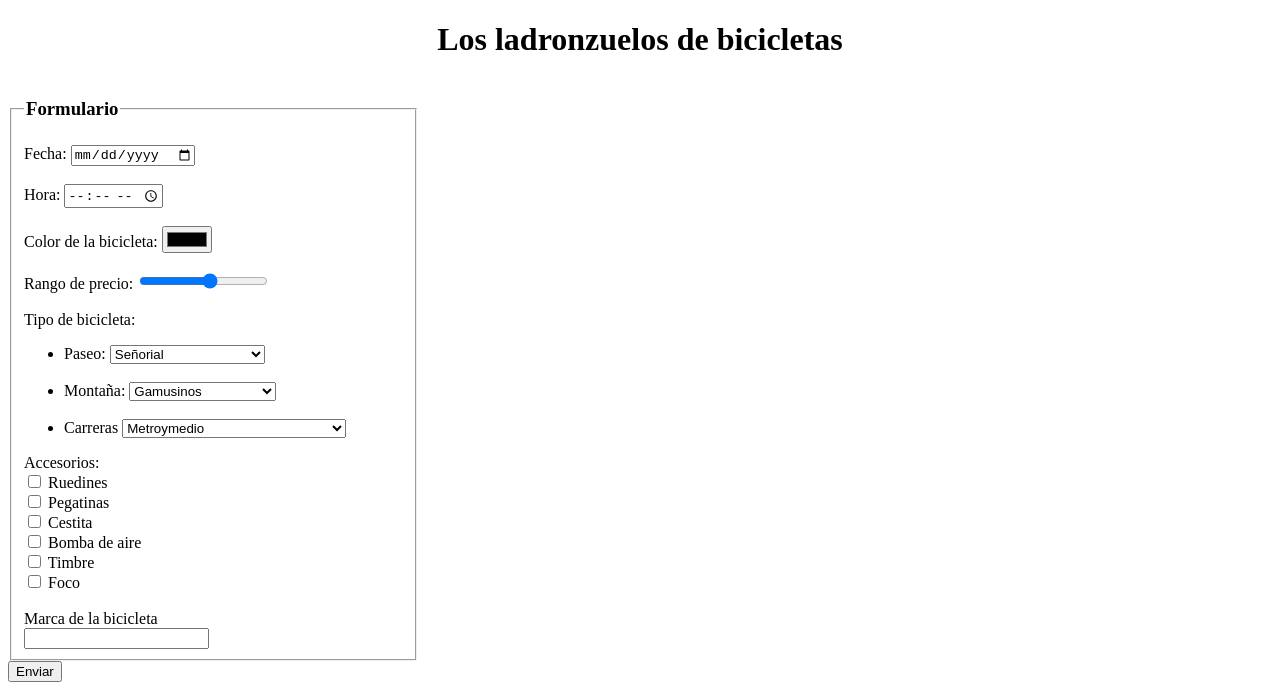
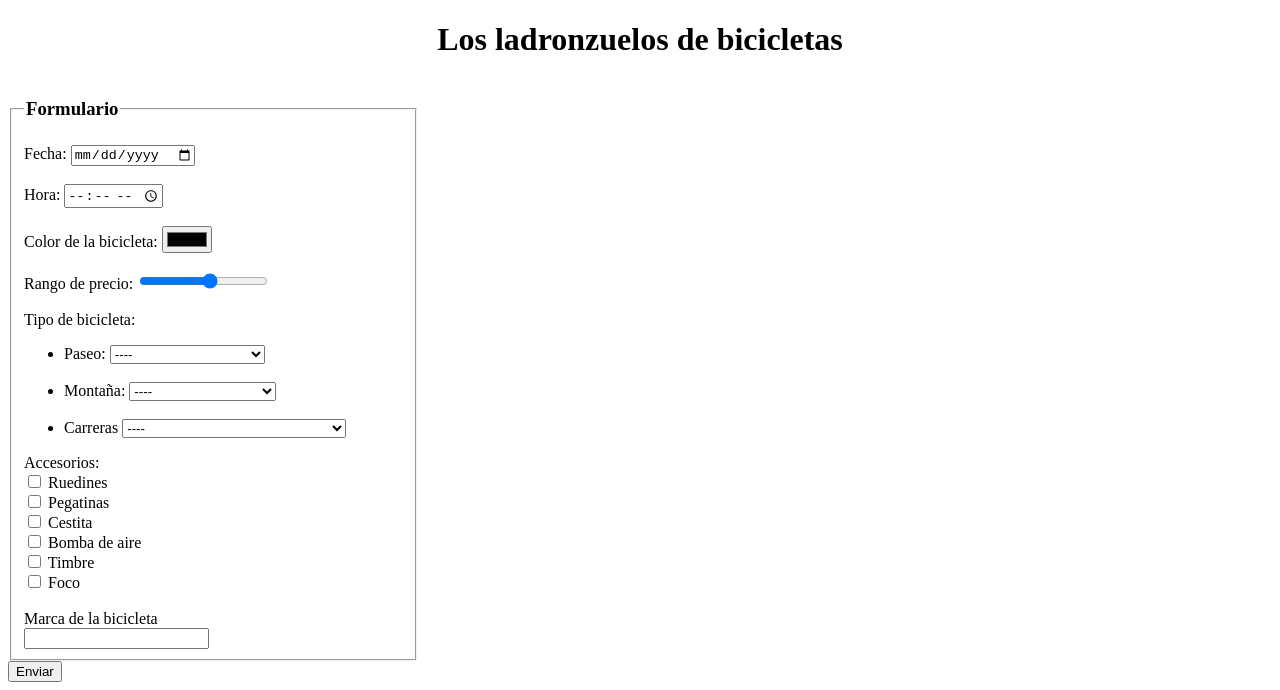
Before and after one commit to vaneebg/p-gina-web-gimnasio, a plain HTML site: page formularios.html in a window 1280 px wide. Shown: the part 829-1519 px from the top of the page. Drawn offline with Linux system fonts and the light colour scheme.

Commit message:
cambios en tipo bici

```diff
--- a/formularios.html
+++ b/formularios.html
@@ -13,7 +13,7 @@
         <fieldset style="width:40%">
             <legend>Sobre ti:</legend>
             <label for="name">Nombre:</label>
-            <input type="text" id="name" name="nombre" size="15"pattern="[A-Za-z]" title="no permitidos números" autocomplete="off" autofocus required tabindex="1"> <br>
+            <input type="text" id="name" name="nombre" size="15" pattern="[A-Za-z]" title="no permitidos números" autocomplete="off" autofocus required tabindex="1"> <br>
             <label for="surname">Apellidos:</label>
             <input type="text" id="surname" name="apellidos" pattern="[A-Za-z]" title="no permitidos números" autocomplete="off" required tabindex="2"> <br>
             <label for="age">Age:</label>
@@ -62,6 +62,7 @@
             <li>
                 <label for="paseo">Paseo:</label>
                 <select id="paseo" name="paseo">
+                    <option value="none" novalidate="true">----</option>
                     <option value="Señorial">Señorial</option>
                     <option value="Anti-plebeyos">Anti-plebeyos</option>
                     <option value="porencimahombro">PorEncimaDelHombro</option>
@@ -70,6 +71,7 @@
             <li>
                 <label for="montaña">Montaña:</label>
                 <select id="montaña" name="montaña">
+                    <option value="none" novalidate="true">----</option>
                     <option value="Gamusinos">Gamusinos</option>
                     <option value="Huelefloresp">Hueleflores Premium</option>
                     <option value="Fango">Fangolover</option>
@@ -78,6 +80,7 @@
             <li>
                 <label for="carreras">Carreras</label>
                 <select name="carreras" id="carreras">
+                    <option value="none" novalidate="true">----</option>
                     <option value="metroym">Metroymedio</option>
                     <option value="flourescente">3 de la tarde. Fluorescente edition</option>
                     <option value="grupitors">Grupitors</option>
```
Also changed, not shown: index.html (+1 -1 lines).
